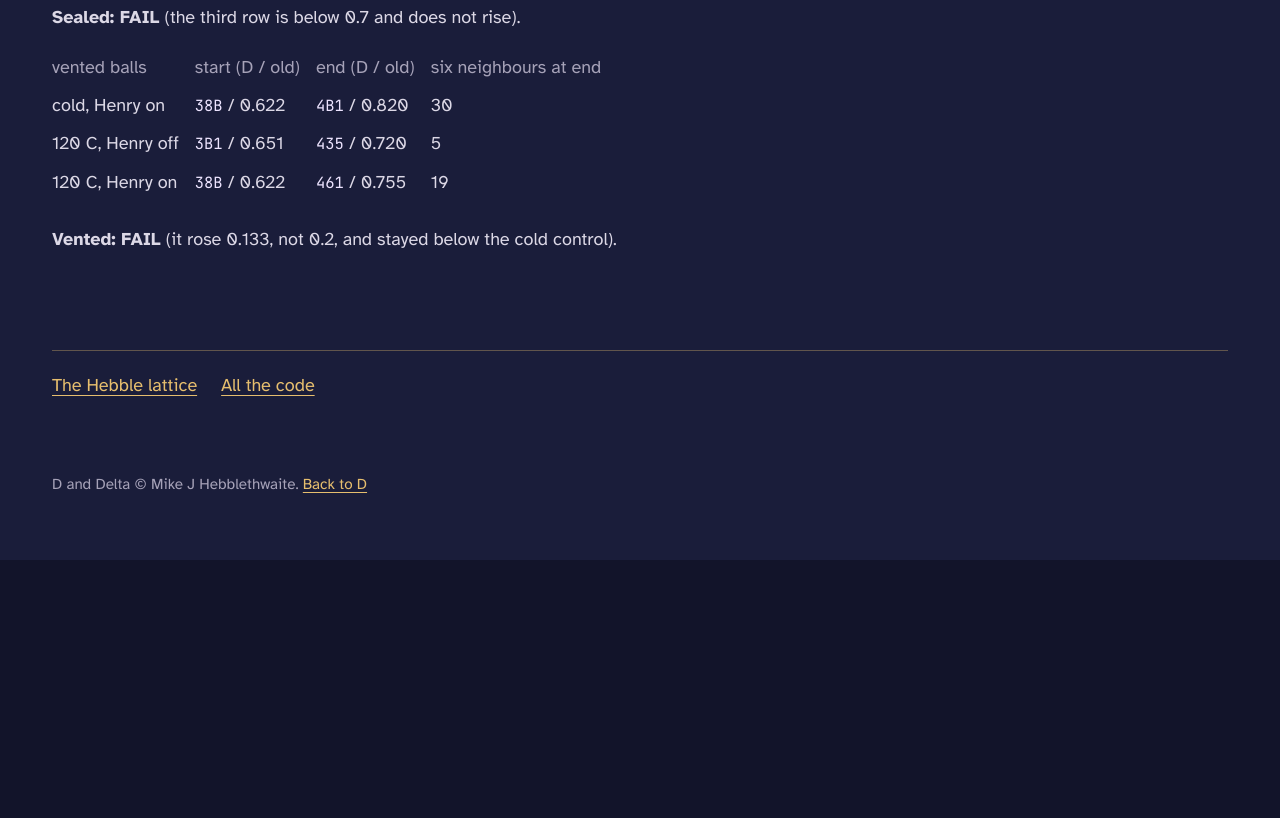
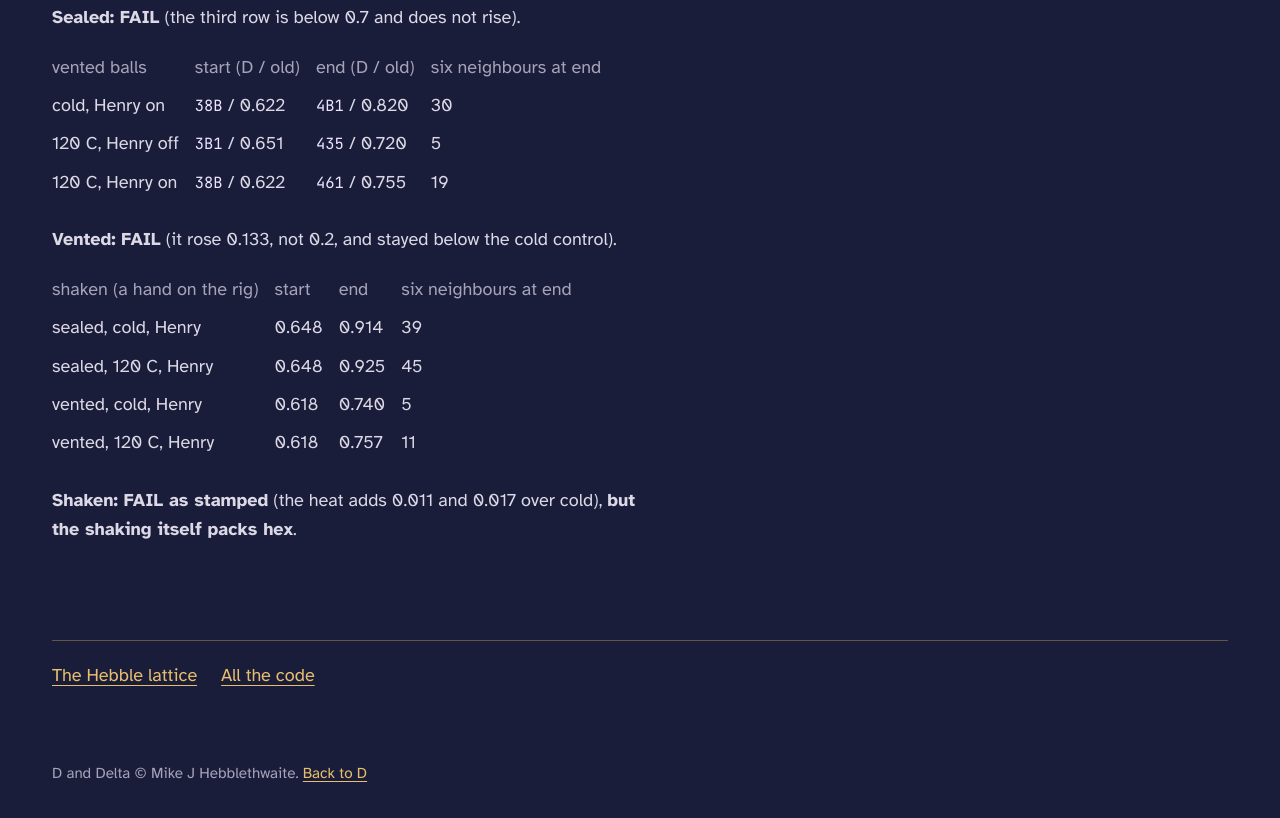
Before and after one commit to mikehebblethwaite-hub/d-math, a plain HTML site: page site/calcs.html in a window 1280 px wide. Shown: the part 4983-5801 px from the top of the page. Before the commit the page ends 5543 px from the top, so only its background shows below. Drawn offline with Linux system fonts and the light colour scheme.

Commit message:
site: the shaking result on the Hebble and calculations pages
Co-Authored-By: Claude Opus 5.5 <noreply@anthropic.com>

```diff
--- a/site/calcs.html
+++ b/site/calcs.html
@@ -129,6 +129,14 @@
       <tr><td>120 C, Henry on</td><td><code>38B</code> / 0.622</td><td><code>461</code> / 0.755</td><td>19</td></tr>
     </table>
     <p><b>Vented: FAIL</b> (it rose 0.133, not 0.2, and stayed below the cold control).</p>
+    <table>
+      <tr><th>shaken (a hand on the rig)</th><th>start</th><th>end</th><th>six neighbours at end</th></tr>
+      <tr><td>sealed, cold, Henry</td><td>0.648</td><td>0.914</td><td>39</td></tr>
+      <tr><td>sealed, 120 C, Henry</td><td>0.648</td><td>0.925</td><td>45</td></tr>
+      <tr><td>vented, cold, Henry</td><td>0.618</td><td>0.740</td><td>5</td></tr>
+      <tr><td>vented, 120 C, Henry</td><td>0.618</td><td>0.757</td><td>11</td></tr>
+    </table>
+    <p><b>Shaken: FAIL as stamped</b> (the heat adds 0.011 and 0.017 over cold), <b>but the shaking itself packs hex</b>.</p>
   </section>
 
   <nav class="pager"><a href="hebble.html">The Hebble lattice</a> <a href="https://github.com/mikehebblethwaite-hub/d-math">All the code</a></nav>
```
Also changed, not shown: site/hebble.html (+5 -1 lines).
